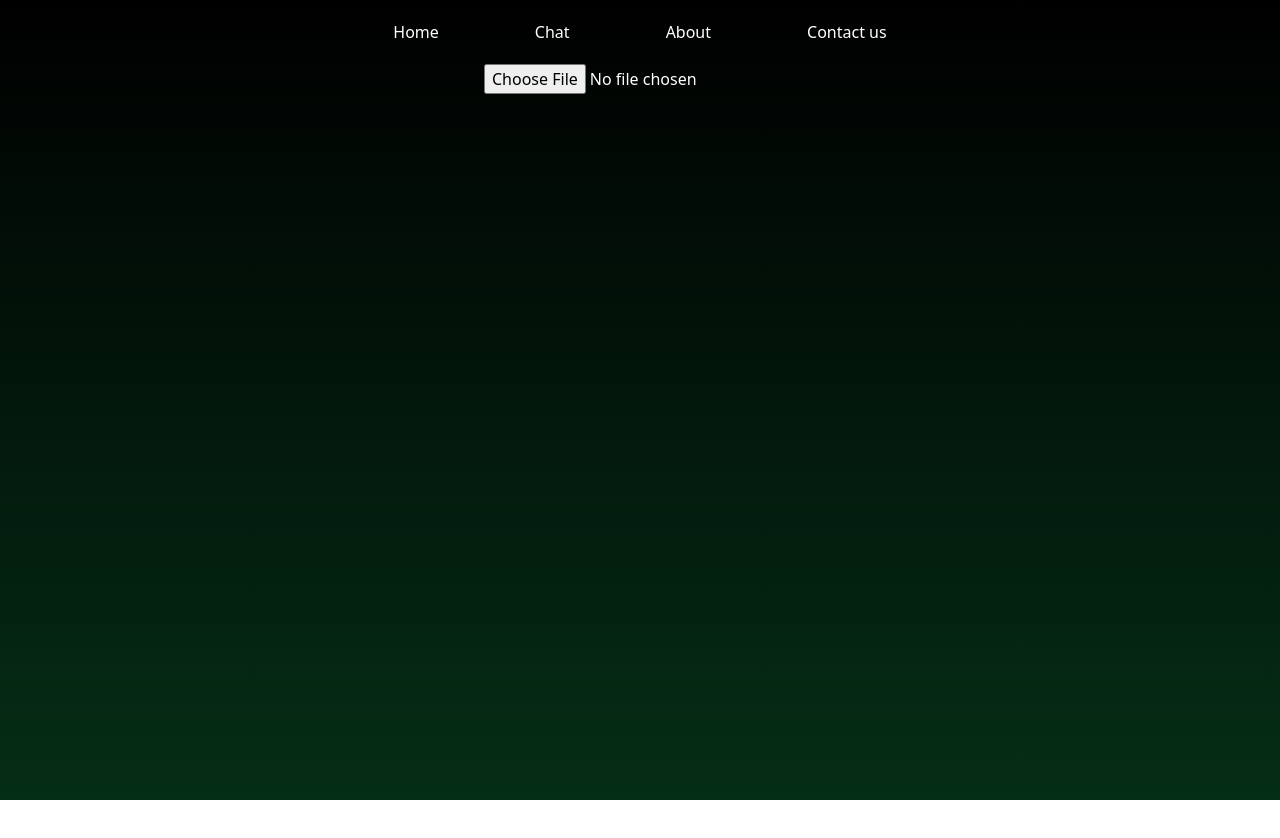
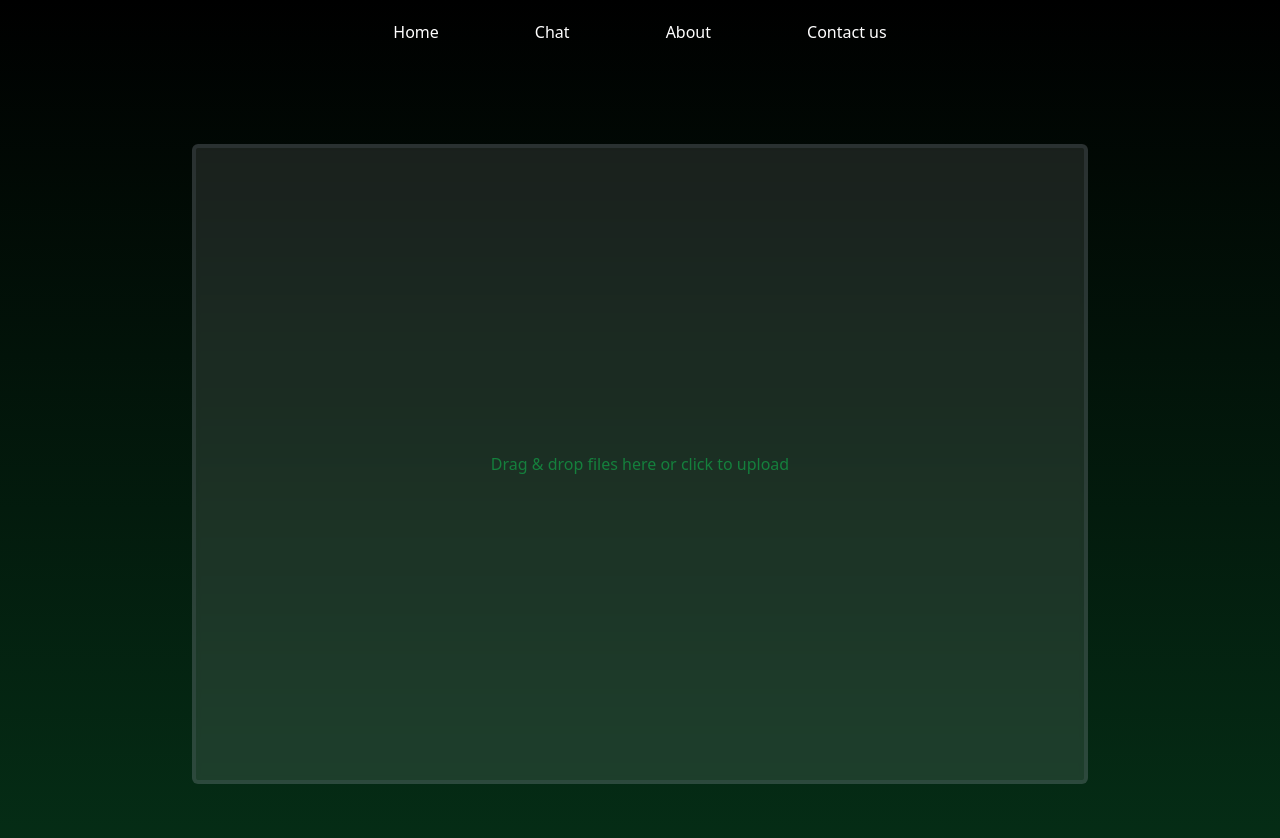
Before and after one commit to Mohayyad-Muawia/chatpdf, a React (Vite) app: page /upload in a window 1280 px wide. Shown: the top 838 px of the page. Before the commit the page ends 800 px from the top, so only its background shows below. Built offline with nearby package versions, Linux system fonts and the light colour scheme.

Commit message:
enhance Upload component with drag-and-drop functionality and improved styling

```diff
--- a/src/components/Upload.jsx
+++ b/src/components/Upload.jsx
@@ -1,8 +1,47 @@
+import React, { useState } from 'react'
+
 const Upload = () => {
+  const [isDragging, setIsDragging] = useState(false)
+
+  const handleDragOver = (e) => {
+    e.preventDefault()
+    setIsDragging(true)
+  }
+
+  const handleDragLeave = () => {
+    setIsDragging(false)
+  }
+
+  const handleDrop = (e) => {
+    e.preventDefault()
+    setIsDragging(false)
+    const files = e.dataTransfer.files
+    // Handle the dropped files
+    console.log(files)
+  }
+
   return (
-    <div className='upload flex justify-center'>
-      <div className='px'>
-        <input type='file' className='' />
+    <div className='upload flex justify-center items-center min-h-screen overflow-hidden'>
+      <div
+        className={`border-4 p-8 rounded-md w-full max-w-4xl flex transition justify-center items-center ${
+          isDragging
+            ? 'border-green-700 bg-green-100/20 '
+            : 'border-gray-500/20 bg-white/10 backdrop-blur-sm'
+        }`}
+        style={{ minHeight: '80vh' }}
+        onDragOver={handleDragOver}
+        onDragLeave={handleDragLeave}
+        onDrop={handleDrop}
+      >
+        <input type='file' className='hidden' id='fileUpload' />
+        <label
+          htmlFor='fileUpload'
+          className='bg-transparent cursor-pointer text-green-700 text-center'
+        >
+          {isDragging
+            ? 'Drop files here'
+            : 'Drag & drop files here or click to upload'}
+        </label>
       </div>
     </div>
   )
```
